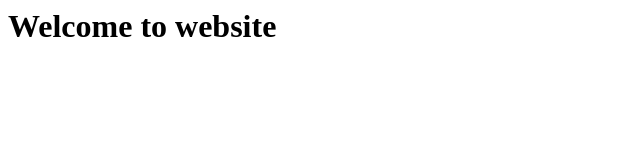
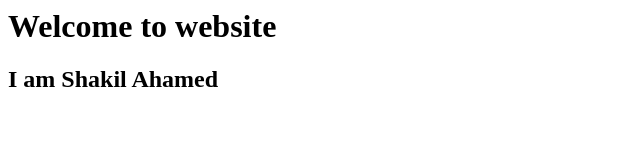
Before and after one commit to hakil2001/website, a plain HTML site: page index.html in a window 1280 px wide. Shown: the whole page, without its empty margins (0-640 px from the left). Drawn offline with Linux system fonts and the light colour scheme.

Commit message:
changed index file

```diff
--- a/index.html
+++ b/index.html
@@ -2,5 +2,6 @@
 <title>Jenkins CI/CD</title>
 <body>
 <h1>Welcome to website</h1>
+<h2>I am Shakil Ahamed</h2>
 </body>
 </html>
```
